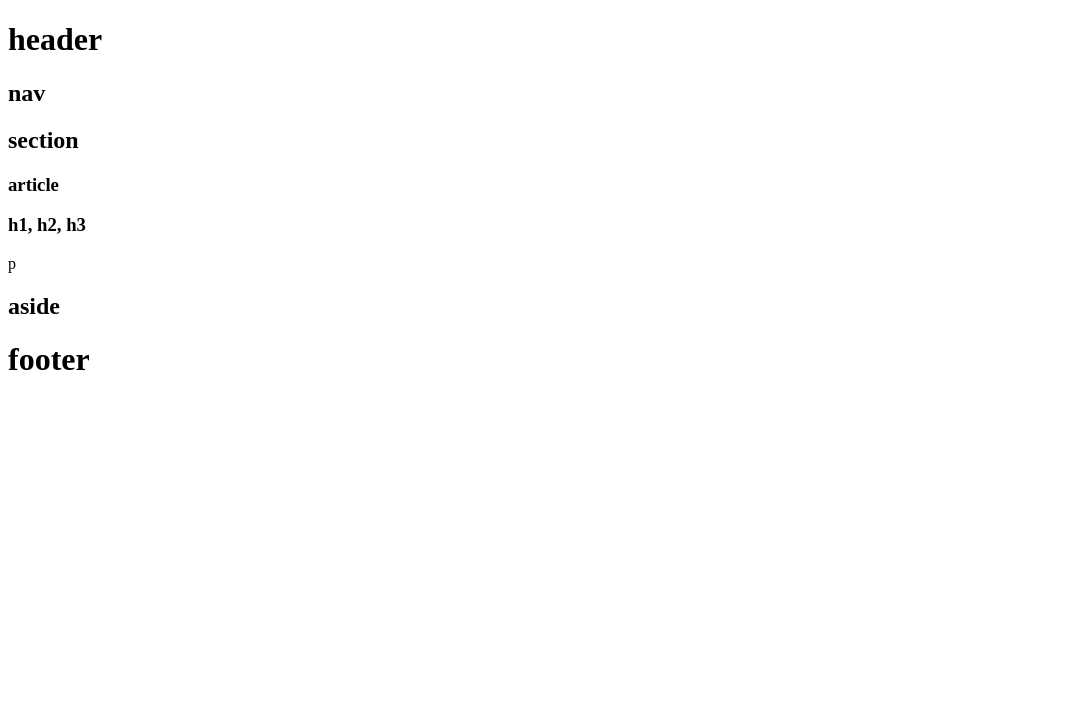
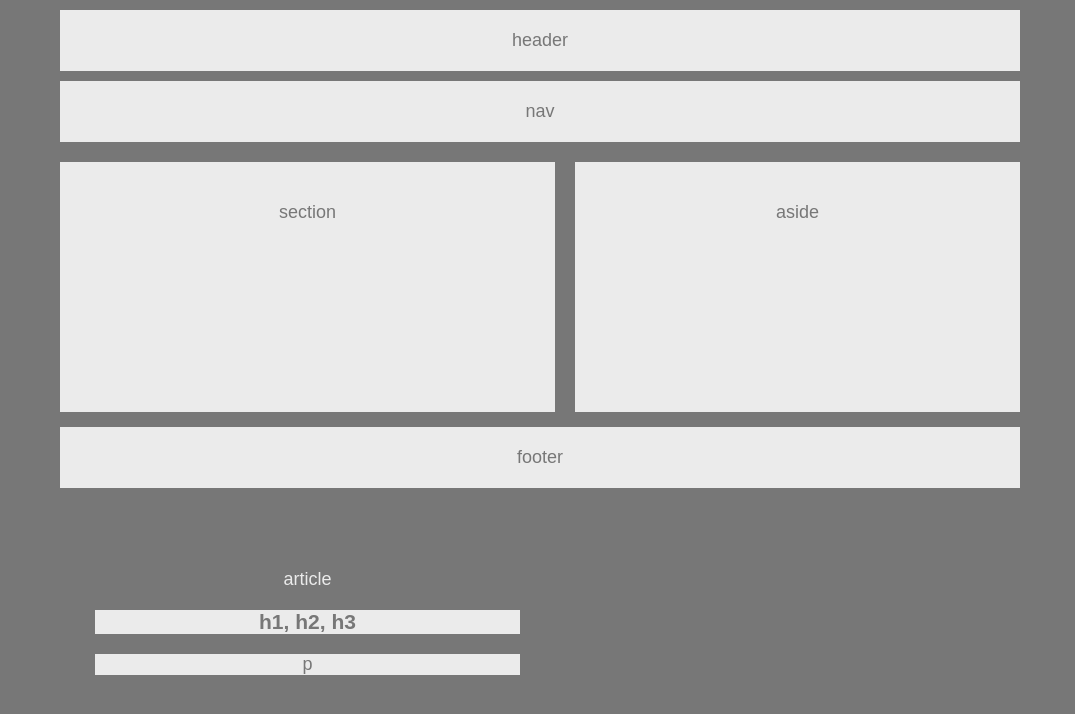
Before and after one commit to ToxicNerd13/HH-Wireframe, a plain HTML site: page index.html in a window 1280 px wide. Shown: the whole page, without its empty margins (0-1075 px from the left). Drawn offline with Linux system fonts and the light colour scheme.

Commit message:
Got CSS and HTML to work together

```diff
--- a/index.html
+++ b/index.html
@@ -10,32 +10,18 @@
 </head>
 
 <body>
-    <div class="wrapper">
-        <header>
-            <h1>header</h1>
-            <nav>
-                <h1>nav</h1>
-            </nav>
-        </header>
-        <section>
-            <h1>section</h1>
-            <article>
-                <h1>article</h1>
-                <div>
-                    <h1>h1, h2, h3</h1>
-                </div>
-                <div>
-                    <p>p</p>
-                </div>
-            </article>
-        </section>
-        <aside>
-            <h1>aside</h1>
-        </aside>
-        <footer>
-            <h1>footer</h1>
-        </footer>
+    <header>header</header>
+    <nav>nav</nav>
+    <div class="left-side">
+        <section id="section">section </section>
+        <article id="article">
+            <article>article</article>
+            <h3>h1, h2, h3</h3>
+            <p>p</p>
     </div>
+    <aside>aside</aside>
+
+    <footer>footer</footer>
 </body>
 
 </html>
--- a/style.css
+++ b/style.css
@@ -0,0 +1,58 @@
+* {
+    box-sizing: border-box;
+}
+body {
+    font-family: Arial, 'Helvetica Neue', Helvetica, sans-serif;
+    color: #777;
+    background: #777;
+    width: 960px;
+    font-size: 18px;
+    margin-left: 60px;
+}
+header, nav, section, aside, footer {
+    background: #ebebeb;
+    text-align: center
+}
+#article {
+    color: #ebebeb;
+    background: #777;
+    margin-top: 150px;
+    margin-left: 15px;
+    clear: both;
+    position: absolute;
+    bottom: 105px;
+    width: 465px;
+    text-align: center;
+    }
+
+h3, p {
+    color: #777;
+    background: #ebebeb;
+    margin: 20px;
+}
+#section {
+    width: 495px;
+    height: 250px;
+    margin-top: 10px;
+    float: left;
+    position: relative;
+    padding-top: 40px;
+}
+aside {
+    width: 445px;
+    height: 250px;
+    float: right;
+    margin-top: 10px;
+    position: relative;
+    padding-top: 40px;
+}
+footer {
+    clear: both;
+   padding: 20px;
+   position: relative;
+   top: 15px;
+}
+header, nav {
+    margin: 10px 0px;
+    padding: 20px
+}
```
